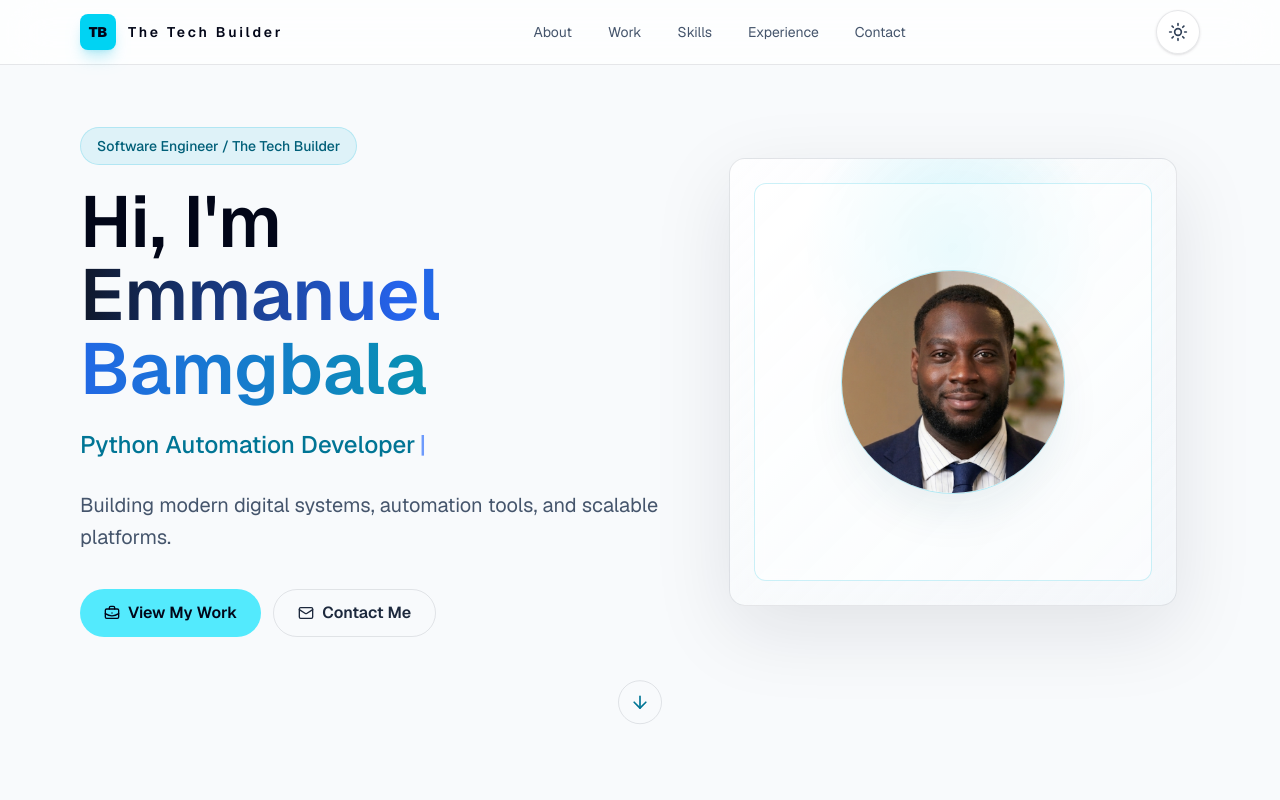
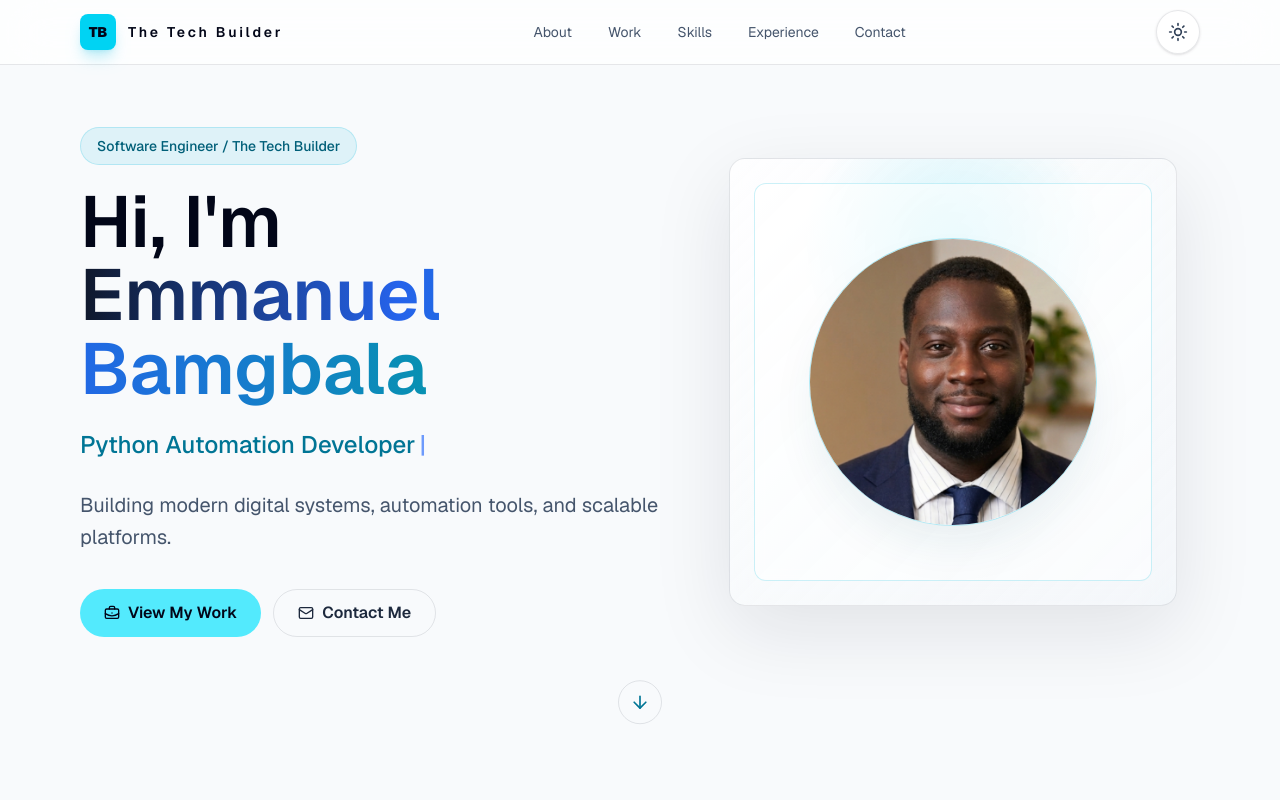
Before and after one commit to Eman23L/thetechbuilder-portfolio, a Next.js app: page / in a window 1280 px wide. Shown: the top 800 px of the page. Built offline with nearby package versions, Linux system fonts and the light colour scheme.

Commit message:
Improve hero profile image sizing

```diff
--- a/src/components/Hero.tsx
+++ b/src/components/Hero.tsx
@@ -65,9 +65,9 @@ export default function Hero() {
                 <Image
                   src={headshotSrc}
                   alt={`${portfolio.name} headshot`}
-                  width={224}
-                  height={224}
-                  className="size-56 rounded-full border border-cyan-500/30 object-cover shadow-2xl shadow-cyan-900/10 dark:border-cyan-300/30 dark:shadow-cyan-950/40"
+                  width={320}
+                  height={320}
+                  className="size-48 rounded-full border border-cyan-500/30 object-cover object-top shadow-2xl shadow-cyan-900/10 dark:border-cyan-300/30 dark:shadow-cyan-950/40 sm:size-64 lg:size-72"
                   onError={() => setHeadshotMissing(true)}
                 />
               )}
```
